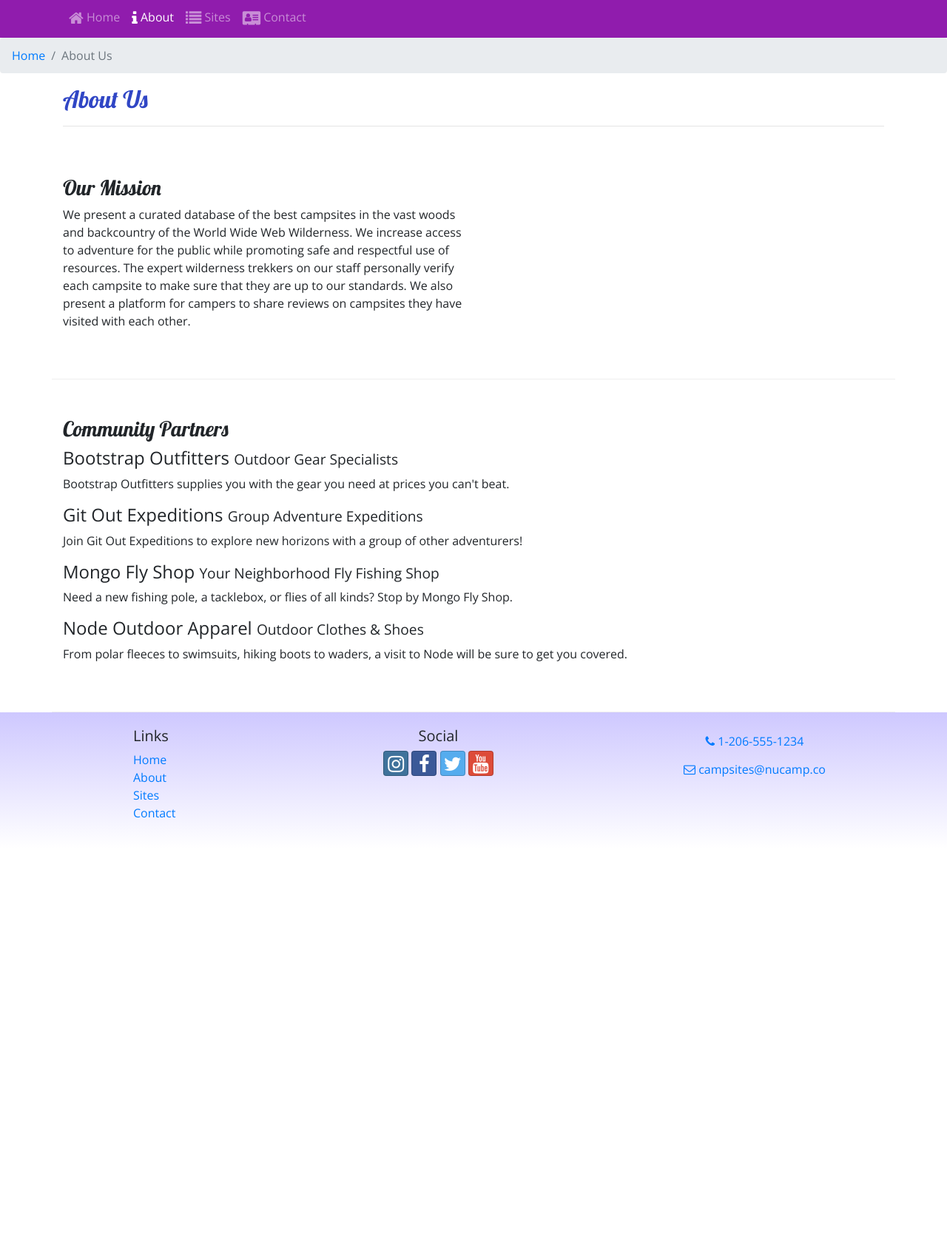
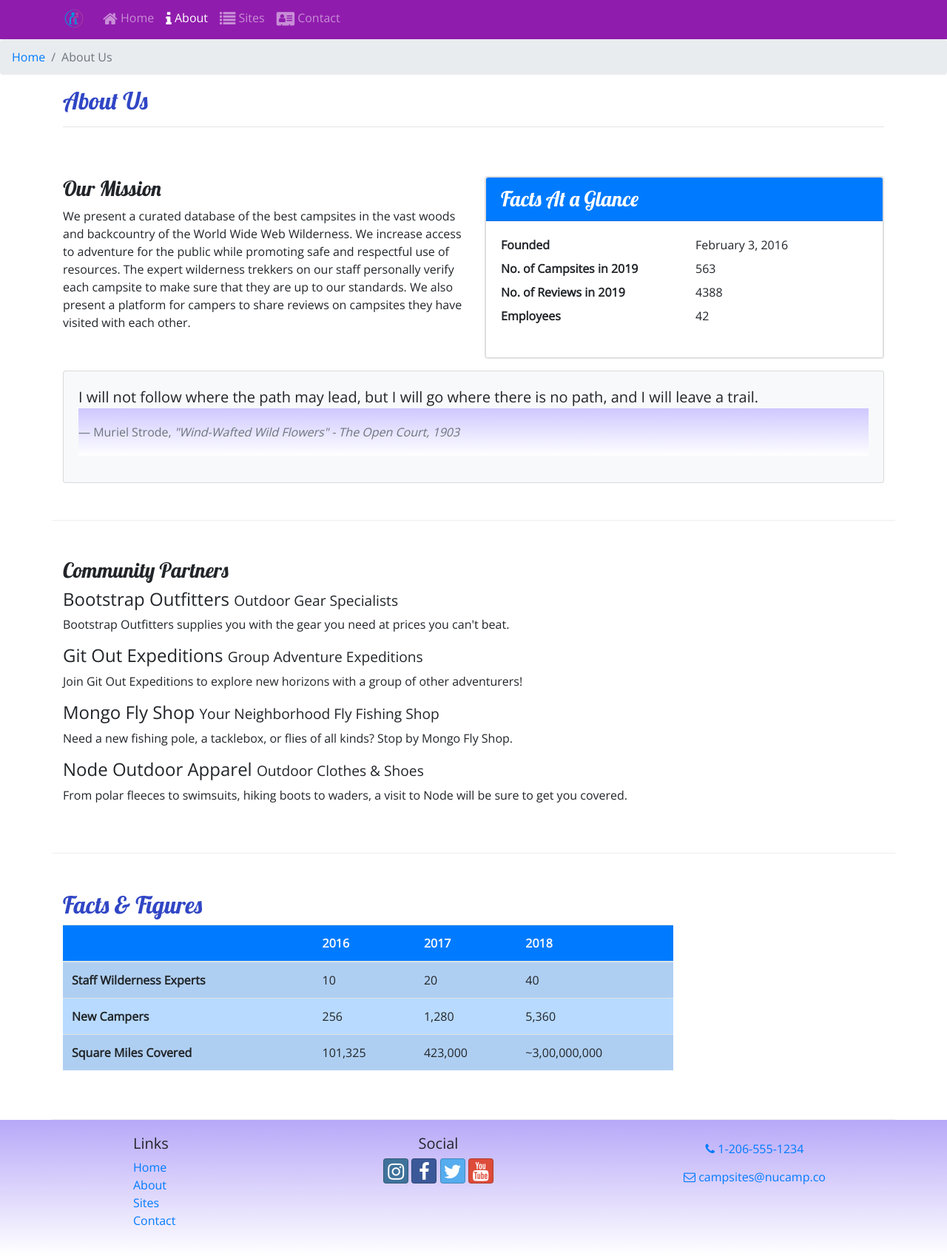
Before and after one commit to FirstArtifact/bootstrap-2-first-commit, a website: page aboutus.html in a window 1280 px wide. Shown: the part 167-1865 px from the top of the page at 74% size. Before the commit the page ends 1314 px from the top, so only its background shows below. Drawn offline with nearby package versions, Linux system fonts and the light colour scheme.

Commit message:
Added media and images

```diff
--- a/aboutus.html
+++ b/aboutus.html
@@ -26,6 +26,7 @@
     <header class="jumbotron jumbotron-fluid">
         <div class="container">
             <div class="row">
+                <a href="index.html"><img src="img/logo.png" class="img-fluid" /></a>
                 <div class="col">
                     <h1>NuCamp</h1>
                     <h2>a better way to camp</h2>
@@ -35,6 +36,7 @@
     </header>
     <nav class="navbar navbar-expand-sm navbar-dark sticky-top">
         <div class="container">
+            <a class="navbar-brand" href="index.html"><img src="img/logo.png" height="30" width="30" /></a>
             <button class="navbar-toggler" type="button" data-toggle="collapse" data-target="#nucampNavbar">
                 <span class="navbar-toggler-icon"></span>
             </button>
@@ -74,6 +76,37 @@
                     campsite to make sure that they are up to our standards. We also present a platform for campers to
                     share reviews on campsites they have visited with each other.</p>
             </div>
+            <div class="col-sm-6">
+                <div class="card">
+                    <div class="card">
+                        <h3 class="card-header bg-primary text-white">Facts At a Glance</h3>
+                        <div class="card-body">
+                            <dl class="row">
+                                <dt class="col-6">Founded</dt>
+                                <dd class="col-6">February 3, 2016</dd>
+                                <dt class="col-6">No. of Campsites in 2019</dt>
+                                <dd class="col-6">563</dd>
+                                <dt class="col-6">No. of Reviews in 2019</dt>
+                                <dd class="col-6">4388</dd>
+                                <dt class="col-6">Employees</dt>
+                                <dd class="col-6">42</dd>
+                            </dl>
+                        </div>
+                    </div>
+                </div>
+            </div>
+            <div class="col">
+                <div class="card card-body bg-light mt-3">
+                    <blockquote class="blockquote">
+                        <p class="mb-0">I will not follow where the path may lead, but I will go where there is no path,
+                            and I will leave a trail.</p>
+                        <footer class="blockquote-footer">Muriel Strode,
+                            <cite title="Source Title">"Wind-Wafted Wild Flowers" -
+                                The Open Court, 1903</cite>
+                        </footer>
+                    </blockquote>
+                </div>
+            </div>
         </div>
 
         <div class='row row-content'>
@@ -93,9 +126,47 @@
                     will be sure to get you covered.</p>
             </div>
         </div>
+        <div class="row row-content">
+            <div class="col-sm-9">
+                <h2>Facts &amp; Figures</h2>
+                <div class="table-responsive">
+                    <table class="table table-striped">
+                        <thead>
+                            <tr class="bg-primary text-light">
+                                <th></th>
+                                <th>2016</th>
+                                <th>2017</th>
+                                <th>2018</th>
+                            </tr>
+                        </thead>
+                        <tbody class="table-primary">
+                            <tr>
+                                <th>Staff Wilderness Experts</th>
+                                <td>10</td>
+                                <td>20</td>
+                                <td>40</td>
+                            </tr>
+                            <tr>
+                                <th>New Campers</th>
+                                <td>256</td>
+                                <td>1,280</td>
+                                <td>5,360</td>
+                            </tr>
+                            <tr>
+                                <th>Square Miles Covered</th>
+                                <td>101,325</td>
+                                <td>423,000</td>
+                                <td>~3,00,000,000</td>
+                            </tr>
+                        </tbody>
+                    </table>
+                </div>
+            </div>
+        </div>
     </div>
 
-    <footer>
+
+    <footer class="site-footer">
         <div class="container">
             <div class="row">
                 <div class="col-4 col-sm-2 offset-1">
--- a/css/styles.css
+++ b/css/styles.css
@@ -30,6 +30,11 @@ footer {
     margin: 0;
 }
 
+.site-footer{
+    background-image: linear-gradient(#b7a8f8, white);
+    padding: 20px 0px;
+}
+
 .row-content {
     padding: 50px 0;
     border-bottom: 1px ridge;
```
Also changed, not shown: contactus.html (+2 -0 lines), index.html (+23 -8 lines), img/bootstrap-thumb.png (added), img/breadcrumb-trail-thumb.jpg (added), img/breadcrumb-trail.jpg (added), img/chrome-river-thumb.jpg (added), img/chrome-river.jpg (added), img/logo.png (added), img/react-lake-thumb.jpg (added), img/react-lake.jpg (added).
